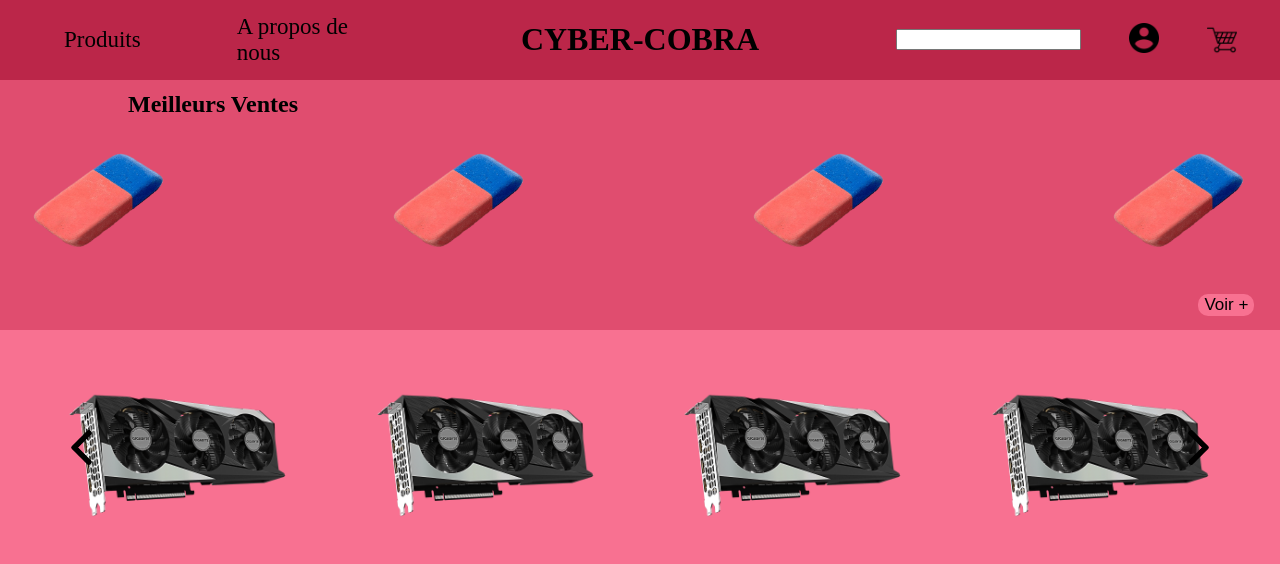
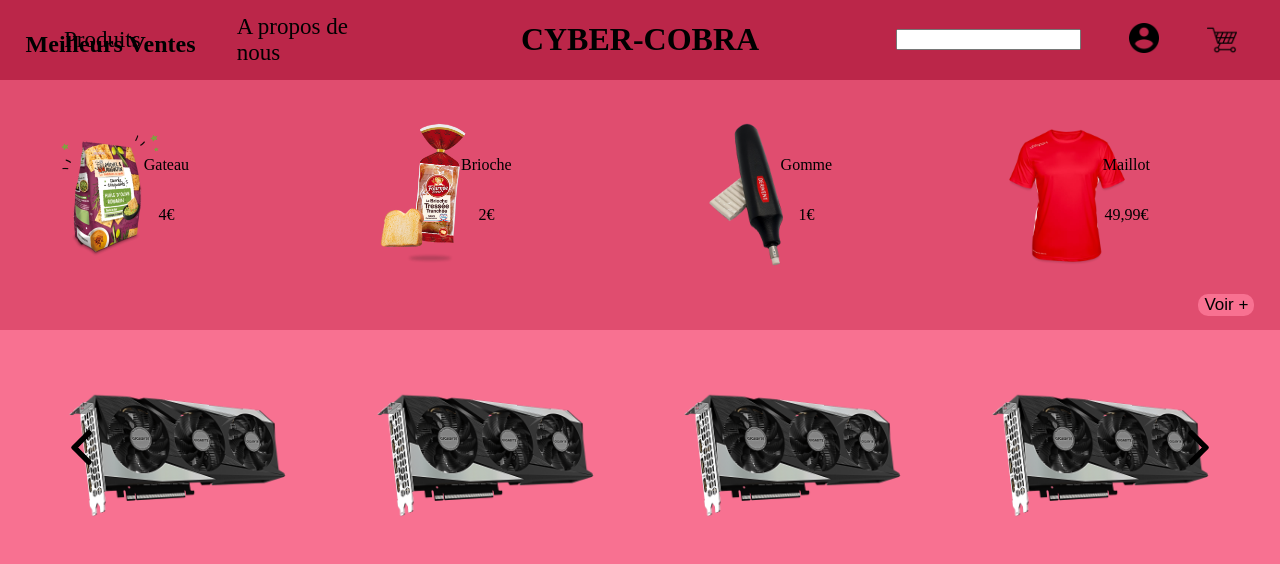
Before and after one commit to MehdiArroussi/Challenge48h, a PHP site: page /home.php in a window 1280 px wide. Shown: the top 564 px of the page. Run offline with PHP 8.4, Linux system fonts and the light colour scheme.

Commit message:
:construction: | Add price and ddescription, wait for other page

```diff
--- a/home.php
+++ b/home.php
@@ -28,23 +28,39 @@
                 <div class="right-nav">
                     <input text class="search">
                     <a href="static/login.php"><img src="Account.png" class="accountPicture"></a>
-                    <img src="Purchase.png" class="purchasePicture">
+                    <img src="Purchase.png" class="purchasePicture" href="#">
                 </div>
             </div>
         </header>
         <div class="bestSells">
             <h2 class="sellsTitle">Meilleurs Ventes</h2>
-            <div>
+            <div class="Article1">
+                <img class="bestSell" src="smallSquare.png">
+                <div class="description">
+                    <p class="name">Gateau</p>
+                    <p class="price">4€</p>
+                </div>
+            </div>
+            <div class="Article2">
+                <img class="bestSell" src="brioche.png">
+                <div class="description">
+                    <p class="name">Brioche</p>
+                    <p class="price">2€</p>
+                </div>
+            </div>
+            <div class="Article3">
                 <img class="bestSell" src="gomme.png">
+                <div class="description">
+                    <p class="name">Gomme</p>
+                    <p class="price">1€</p>
+                </div>
             </div>
-            <div>
-                <img class="bestSell" src="gomme.png">
-            </div>
-            <div>
-                <img class="bestSell" src="gomme.png">
-            </div>
-            <div>
-                <img class="bestSell" src="gomme.png">
+            <div class="Article4">
+                <img class="bestSell" src="maillotFoot.png">
+                <div class="description">
+                    <p class="name">Maillot</p>
+                    <p class="price">49,99€</p>
+                </div>
             </div>
             <button class="voirPlus">Voir +</button>
         </div>
@@ -115,7 +131,7 @@
         <div class="footerPropos">
             <h3>À propos</h3>
             <a href="#"><p>Qui somme nous ?</p></a>
-            <a id = "GFG" href="#"><p>Comment sa fonctionne ?</p></a>
+            <a href="#"><p>Comment sa fonctionne ?</p></a>
         </div>
     </footer>
 
--- a/style/home.css
+++ b/style/home.css
@@ -2,16 +2,45 @@
     width: 100%;
     display: flex;
     height: 250px;
-    justify-content: space-between;
+    justify-content: space-around;
     align-items: center;
     background-color: #e04d6f;
 }
 
-.bestSells .sellsTitle {
+.bestSells div img {
+    position: absolute;
+    width: auto;
+    height: 150px;
+}
+
+
+.description {
+    width: 65%;
+    left: 20%;
+    margin-top: 20px;
+    flex-direction: column;
+    display: flex;
+    position: relative;
+    align-items: center;
+}
+
+.bestSells .Article1,
+.bestSells .Article2,
+.bestSells .Article3,
+.bestSells .Article4 {
+    display: flex;
+    flex-direction:column;
+    width: 20%;
+    height: 170px;
+}
+
+
+
+.sellsTitle {
     position: absolute;
     display: flex;
-    left: 10%;
-    padding-bottom: 25vh;
+    left: 2%;
+    padding-bottom: 40vh;
 }
 
 .bestSell{
```
Also changed, not shown: brioche.png (added), gomme.png, maillotFoot.png (added), smallSquare.png (added).
